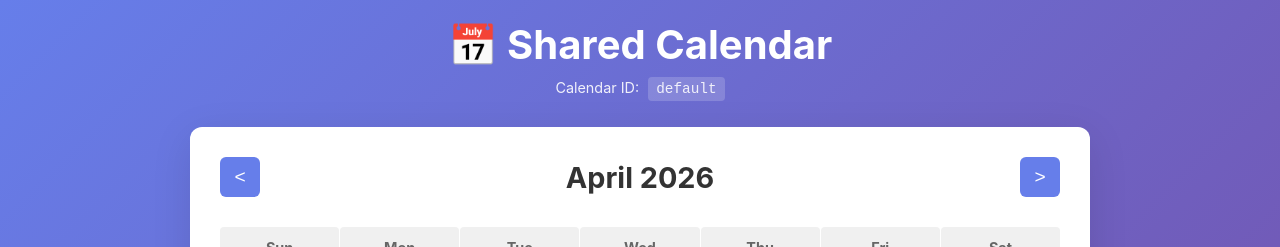
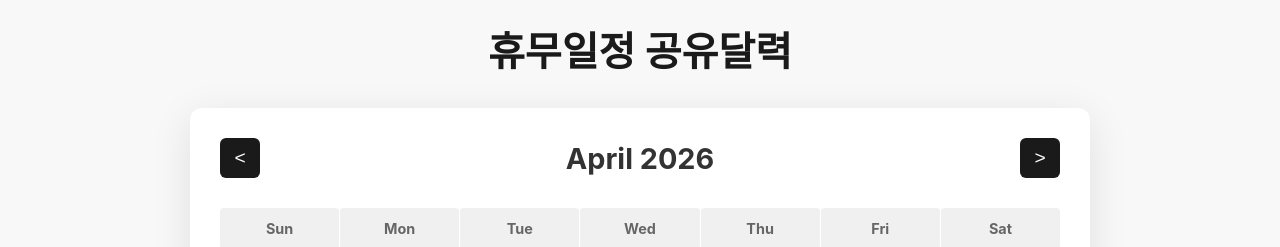
Before and after one commit to nvidiabigfan/calendar-share, a React (Create React App) app: page /default in a window 1280 px wide. Shown: the top 247 px of the page. Built offline with nearby package versions, Linux system fonts and the light colour scheme; no server answers; the database is empty.

Commit message:
design: 제목 수정 및 블랙앤화이트 테마 적용
- 제목: '휴무일정 공유달력'으로 변경
- Calendar ID 영역 제거
- 전체 색상 톤: 보라색 → 블랙앤화이트
  - 버튼: 검은색
  - 배경: 흰색/밝은 회색
  - 강조 색: 검은색

```diff
--- a/src/App.css
+++ b/src/App.css
@@ -14,31 +14,19 @@ body {
 .App {
   min-height: 100vh;
   padding: 20px;
-  background: linear-gradient(135deg, #667eea 0%, #764ba2 100%);
+  background: #f8f8f8;
 }
 
 .header {
   text-align: center;
-  color: white;
+  color: #1a1a1a;
   margin-bottom: 30px;
 }
 
 .header h1 {
   font-size: 2.5rem;
   margin-bottom: 10px;
-}
-
-.calendar-id {
-  font-size: 0.9rem;
-  opacity: 0.9;
-}
-
-.calendar-id code {
-  background-color: rgba(255, 255, 255, 0.2);
-  padding: 4px 8px;
-  border-radius: 4px;
-  font-family: 'Courier New', monospace;
-  margin-left: 5px;
+  font-weight: 700;
 }
 
 main {
--- a/src/App.jsx
+++ b/src/App.jsx
@@ -60,8 +60,7 @@ function App() {
   return (
     <div className="App">
       <header className="header">
-        <h1>📅 Shared Calendar</h1>
-        <p className="calendar-id">Calendar ID: <code>{currentCalendarId}</code></p>
+        <h1>휴무일정 공유달력</h1>
       </header>
 
       <main>
--- a/src/styles/Calendar.css
+++ b/src/styles/Calendar.css
@@ -19,7 +19,7 @@
 }
 
 .calendar-header button {
-  background-color: #667eea;
+  background-color: #1a1a1a;
   color: white;
   border: none;
   width: 40px;
@@ -31,7 +31,7 @@
 }
 
 .calendar-header button:hover {
-  background-color: #764ba2;
+  background-color: #333;
   transform: scale(1.05);
 }
 
@@ -72,8 +72,8 @@
 }
 
 .day-cell:hover {
-  background-color: #f9f9f9;
-  box-shadow: inset 0 0 10px rgba(102, 126, 234, 0.1);
+  background-color: #f5f5f5;
+  box-shadow: inset 0 0 10px rgba(0, 0, 0, 0.05);
 }
 
 .day-number {
--- a/src/styles/EventItem.css
+++ b/src/styles/EventItem.css
@@ -23,9 +23,9 @@
 }
 
 .event-item.off {
-  background-color: #f3e5f5;
-  color: #7b1fa2;
-  border-left: 3px solid #7b1fa2;
+  background-color: #e8e8e8;
+  color: #1a1a1a;
+  border-left: 3px solid #1a1a1a;
 }
 
 .event-item.vacation {
--- a/src/styles/EventModal.css
+++ b/src/styles/EventModal.css
@@ -79,8 +79,8 @@ form {
 .form-group input:focus,
 .form-group select:focus {
   outline: none;
-  border-color: #667eea;
-  box-shadow: 0 0 0 3px rgba(102, 126, 234, 0.1);
+  border-color: #1a1a1a;
+  box-shadow: 0 0 0 3px rgba(26, 26, 26, 0.1);
 }
 
 .modal-buttons {
@@ -102,25 +102,25 @@ form {
 }
 
 .btn-save {
-  background-color: #667eea;
+  background-color: #1a1a1a;
   color: white;
 }
 
 .btn-save:hover {
-  background-color: #764ba2;
+  background-color: #333;
   transform: translateY(-2px);
-  box-shadow: 0 4px 12px rgba(102, 126, 234, 0.3);
+  box-shadow: 0 4px 12px rgba(26, 26, 26, 0.3);
 }
 
 .btn-delete {
-  background-color: #ff6b6b;
+  background-color: #d32f2f;
   color: white;
 }
 
 .btn-delete:hover {
-  background-color: #ee5a52;
+  background-color: #c62828;
   transform: translateY(-2px);
-  box-shadow: 0 4px 12px rgba(255, 107, 107, 0.3);
+  box-shadow: 0 4px 12px rgba(211, 47, 47, 0.3);
 }
 
 .btn-cancel {
@@ -158,14 +158,14 @@ form {
 }
 
 .people-btn.selected {
-  background: #667eea;
+  background: #1a1a1a;
   color: white;
-  border-color: #667eea;
+  border-color: #1a1a1a;
 }
 
 .people-btn.selected:hover {
-  background: #764ba2;
-  border-color: #764ba2;
+  background: #333;
+  border-color: #333;
 }
 
 @media (max-width: 480px) {
```
